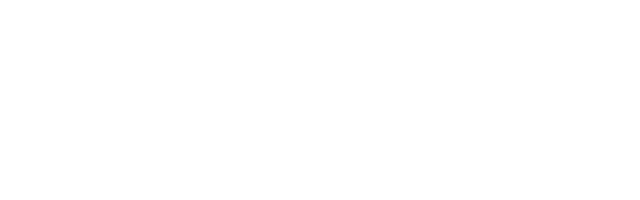
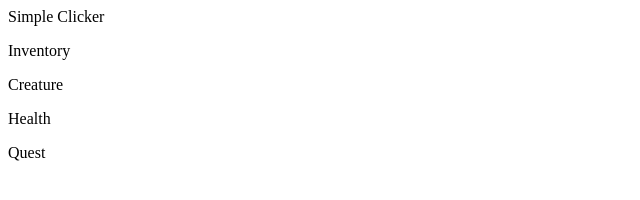
Before and after one commit to CODE-FAMILY/GGJ2016, a plain HTML site: page index.html in a window 1280 px wide. Shown: the whole page, without its empty margins (0-640 px from the left). Drawn offline with Linux system fonts and the light colour scheme.

Commit message:
HTML updates

```diff
--- a/index.html
+++ b/index.html
@@ -1,5 +1,27 @@
+<!DOCTYPE html>
 <html>
+	<head>
+		<title>Simple Clicker</title>
+		<link rel="stylesheet" href="index.css">
+	</head>
+	<body>
+		<head1>Simple Clicker</head1>
 
-<title>Basic Clicker<title>
+		<!-- Game -->
+		<div class ="Game">
+			<div class ="Inventory">
+				<p>Inventory</p>
+			</div>
+			<div class ="Creature">
+				<p>Creature</p>
+			</div>
+			<div class ="Health">
+				<p>Health</p>
+			</div>
+			<div class ="Quest">
+				<p>Quest</p>
+			</div>
+		</div>
 
+	</body>
 </html>
```
